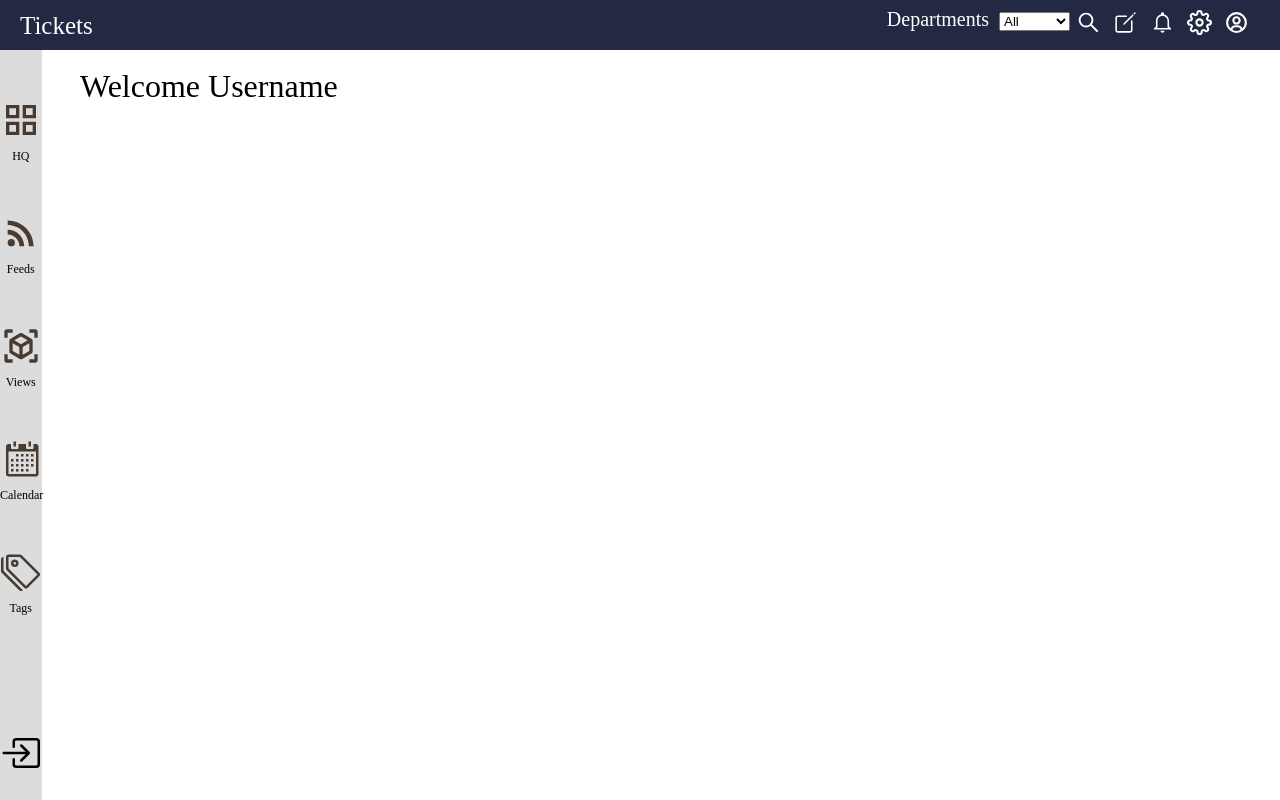
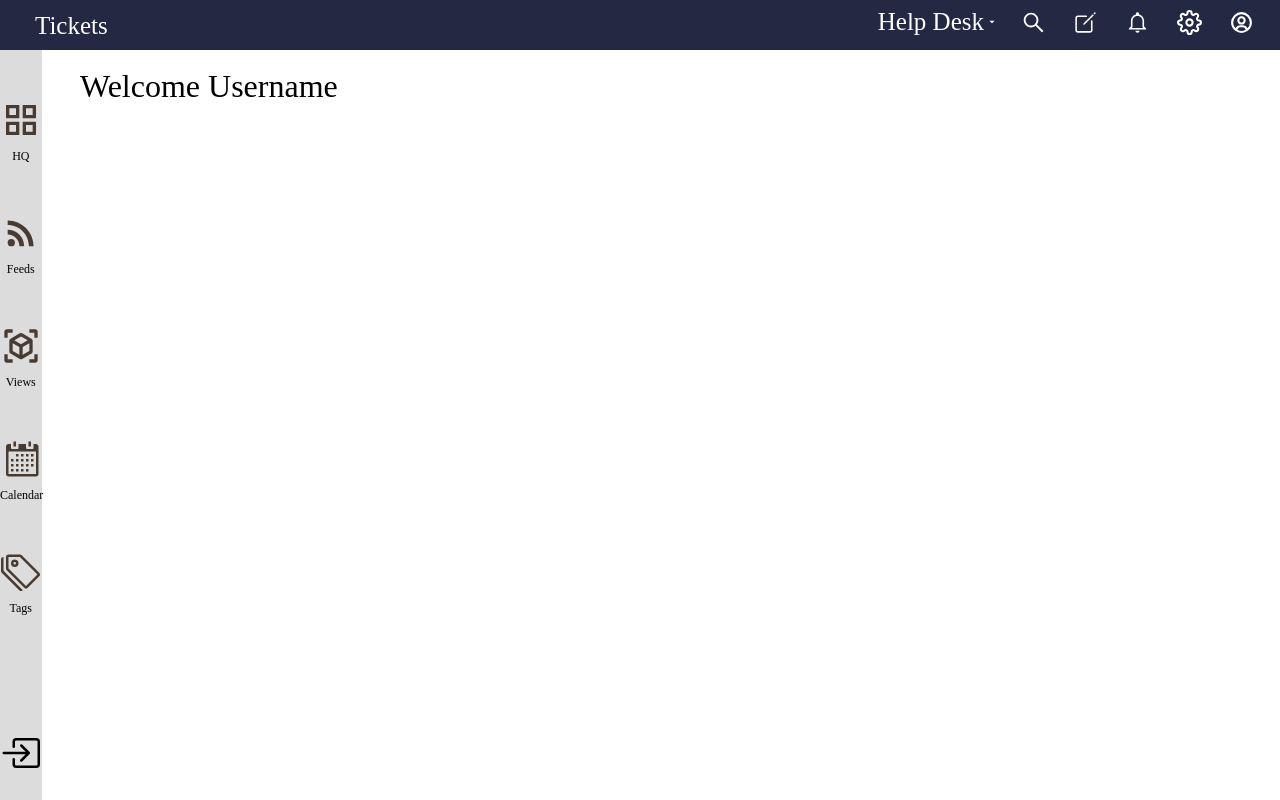
Before and after one commit to imxande/Help-Desk, a React (Create React App) app in the folder bug-tracker/: page / in a window 1280 px wide. Built offline with nearby package versions, Linux system fonts and the light colour scheme.

Commit message:
Added arrow icon to top menu

```diff
--- a/bug-tracker/src/components/top_menu/index.jsx
+++ b/bug-tracker/src/components/top_menu/index.jsx
@@ -1,10 +1,11 @@
 import React from "react";
-import { Container, LeftContent, Link, RightContent, UL, Button, Icon , Form, Label, Select, Option, List} from "./style";
+import { Container, LeftContent, Link, RightContent, UL, Button, Icon , List, DropDown, Text, DropIcon} from "./style";
 import {AiOutlineSearch} from "react-icons/ai"
 import {BiUserCircle} from "react-icons/bi"
 import {IoCreateOutline} from "react-icons/io5"
 import {IoMdNotificationsOutline} from "react-icons/io"
 import {FiSettings} from "react-icons/fi"
+import {RiArrowDropDownFill} from "react-icons/ri"
 
 const TopMenu = () => {
     return (
@@ -20,7 +21,17 @@ const TopMenu = () => {
                 <RightContent>
                     <UL>
                         <List>
-                            <Form>
+                            <DropDown>
+                                <Text>
+                                    {/* 👇 STATE WILL GO HERE */}
+                                    Help Desk
+                                </Text>
+                                <DropIcon>
+                                <RiArrowDropDownFill/>
+
+                                </DropIcon>
+                            </DropDown>
+                            {/* <Form>
                                 <Label>Departments</Label>
                                 <Select>
                                     <Option>All</Option>
@@ -29,7 +40,7 @@ const TopMenu = () => {
                                     <Option>DevOps</Option>
                                     <Option>Product</Option>
                                 </Select>
-                            </Form>
+                            </Form> */}
                         </List>
                         <List>
                             <Button>
--- a/bug-tracker/src/components/top_menu/style.js
+++ b/bug-tracker/src/components/top_menu/style.js
@@ -14,6 +14,11 @@ export const UL = styled.ul`
 
 export const List = styled.li`
   // border: 1px solid red;
+  margin-left: 15px;
+
+  &:hover {
+    background: rgba(255,255,255,0.5);
+  }
 `;
 
 export const LeftContent = styled.div`
@@ -25,18 +30,8 @@ export const LeftContent = styled.div`
 export const RightContent = styled.div`
   display: flex;
   align-items: center;
-  margin: 25px;
+  margin-right: 20px;
 `;
-
-export const Form = styled.form`
-  color: white;
-  font-size: 20px;
-`;
-export const Label = styled.label`
-  margin-right: 10px;
-`;
-export const Select = styled.select``;
-export const Option = styled.option``;
 
 export const Link = styled.a`
   color: white;
@@ -51,4 +46,25 @@ export const Button = styled.button`
 
 export const Icon = styled.div`
   font-size: 25px;
+  &:hover {
+    background: rgba(255,255,255,0.5);
+    cursor: pointer;
+  }
 `;
+
+export const DropDown = styled.div`
+
+`
+export const Text = styled.span`
+  font-size: 25px;
+  cursor: pointer;
+  color: white
+`
+
+export const DropIcon = styled.i`
+  color: white;
+`
+
+export const DepartmentsContainer = styled.div`
+
+`
```
Also changed, not shown: 1 other file (tests, documents, lock files or other folders).
